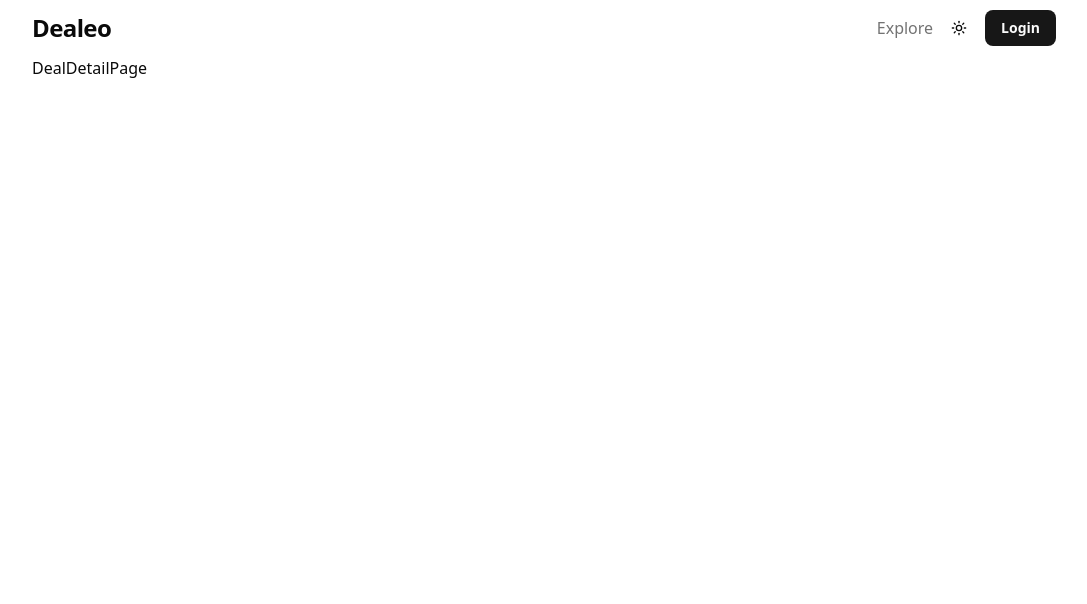
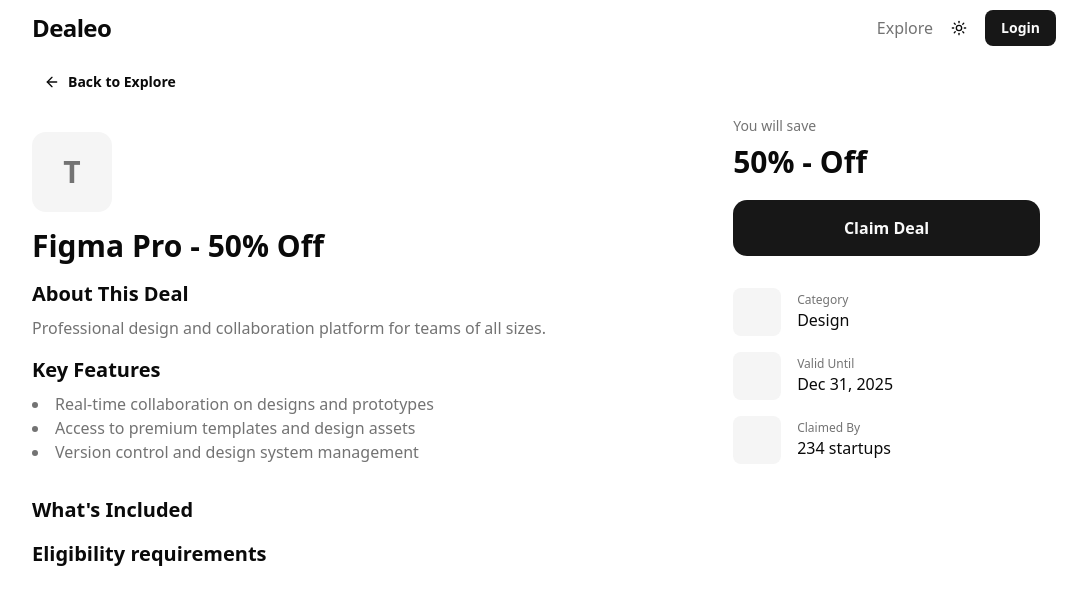
Before and after one commit to Abhinav-not-found/dealeo-client, a Next.js app: page /deal/1 in a window 1280 px wide. Shown: the top 604 px of the page, without its empty margins (96-1183 px from the left). Built offline with nearby package versions, Linux system fonts and the light colour scheme; no server answers.

Commit message:
added deal-detail page content

```diff
--- a/src/app/(main)/(public)/deal/[id]/page.tsx
+++ b/src/app/(main)/(public)/deal/[id]/page.tsx
@@ -1,9 +1,68 @@
-import React from 'react'
+import BackBtn from "@/components/btn/back-btn"
+import { Button } from "@/components/ui/button"
 
 const DealDetailPage = () => {
   return (
-    <div>
-      DealDetailPage
+    <div className='pt-2'>
+      <BackBtn />
+      <main className='flex flex-row gap-2'>
+        <div className=' w-2/3 h-fit'>
+          <Icon />
+          <h1 className='text-3xl font-bold mt-4'>Figma Pro - 50% Off</h1>
+          <Heading>About This Deal</Heading>
+          <p className='text-muted-foreground mt-2'>
+            Professional design and collaboration platform for teams of all
+            sizes.
+          </p>
+          <Heading>Key Features</Heading>
+          <ul className='list-disc list-inside text-muted-foreground mt-2'>
+            <li>Real-time collaboration on designs and prototypes</li>
+            <li>Access to premium templates and design assets</li>
+            <li>Version control and design system management</li>
+          </ul>
+        </div>
+        <div className=' w-1/3 h-fit p-4'>
+          <div>
+            <p className='text-sm text-muted-foreground'>You will save</p>
+            <h2 className='text-3xl font-bold mt-2'>50% - Off</h2>
+            <Button className='w-full mt-5 py-7 text-md rounded-xl'>
+              Claim Deal
+            </Button>
+          </div>
+          <div className='mt-8 flex flex-col gap-4'>
+            <Item name='Category' value='Design' />
+            <Item name='Valid Until' value='Dec 31, 2025' />
+            <Item name='Claimed By' value='234 startups' />
+          </div>
+        </div>
+      </main>
+      <section>
+        <Heading>What's Included</Heading>
+        <Heading>Eligibility requirements</Heading>
+      </section>
+    </div>
+  )
+}
+const Icon = () => {
+  return (
+    <div className='bg-neutral-100 dark:bg-neutral-800 size-20 rounded-xl flex items-center justify-center text-3xl font-semibold text-muted-foreground mt-8'>
+      T
+    </div>
+  )
+}
+
+const Heading = ({ children }: { children: React.ReactNode }) => {
+  return <h2 className='text-xl font-semibold mt-4'>{children}</h2>
+}
+
+const Item = ({ name, value }: { name: string; value: string }) => {
+  return (
+    <div className='w-full h-full flex gap-4 items-center'>
+      <div className='size-12 rounded-md bg-neutral-100 dark:bg-neutral-800'></div>
+      <div>
+        <p className='text-xs text-muted-foreground'>{name}</p>
+        <p className='font-medium'>{value}</p>
+      </div>
     </div>
   )
 }
--- /dev/null
+++ b/src/components/btn/back-btn.tsx
@@ -0,0 +1,16 @@
+'use client'
+import { useRouter } from 'next/navigation'
+import { Button } from '../ui/button'
+import { ArrowLeft } from 'lucide-react'
+
+const BackBtn = () => {
+  const router = useRouter()
+  return (
+    <Button onClick={()=>router.back()} variant={'ghost'}>
+      <ArrowLeft/>
+      Back to Explore
+    </Button>
+  )
+}
+
+export default BackBtn
--- a/src/components/general/card.tsx
+++ b/src/components/general/card.tsx
@@ -9,10 +9,10 @@ const Card = () => {
   return (
     <div
       onClick={() => router.push("/deal/123")}
-      className='w-88 h-50 bg-neutral-50 dark:bg-neutral-900 rounded-xl p-4 border border-neutral-50 hover:border-neutral-200 hover:-translate-y-1 transition-all cursor-pointer group'
+      className='w-88 h-52 bg-neutral-50 dark:bg-neutral-900 rounded-xl p-5 border border-neutral-50 hover:border-neutral-200 hover:-translate-y-1 transition-all cursor-pointer group'
     >
       <Icon />
-      <div className='space-y-1 mt-2'>
+      <div className='space-y-2 mt-2'>
         <p className='text-xs text-muted-foreground'>Category</p>
         <h2 className='text-lg font-medium tracking-tight'>
           Figma Pro - 50% Off
```
